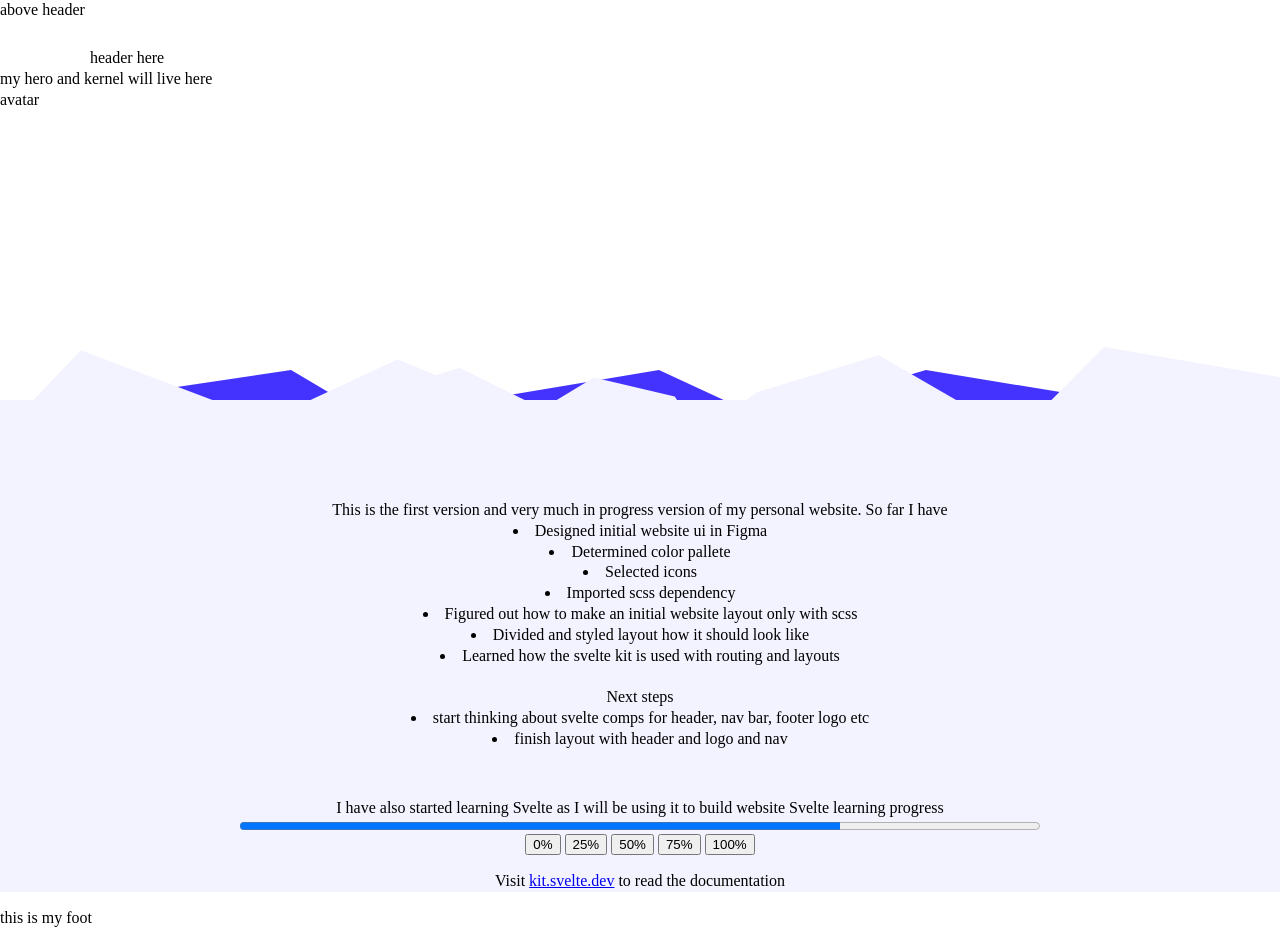
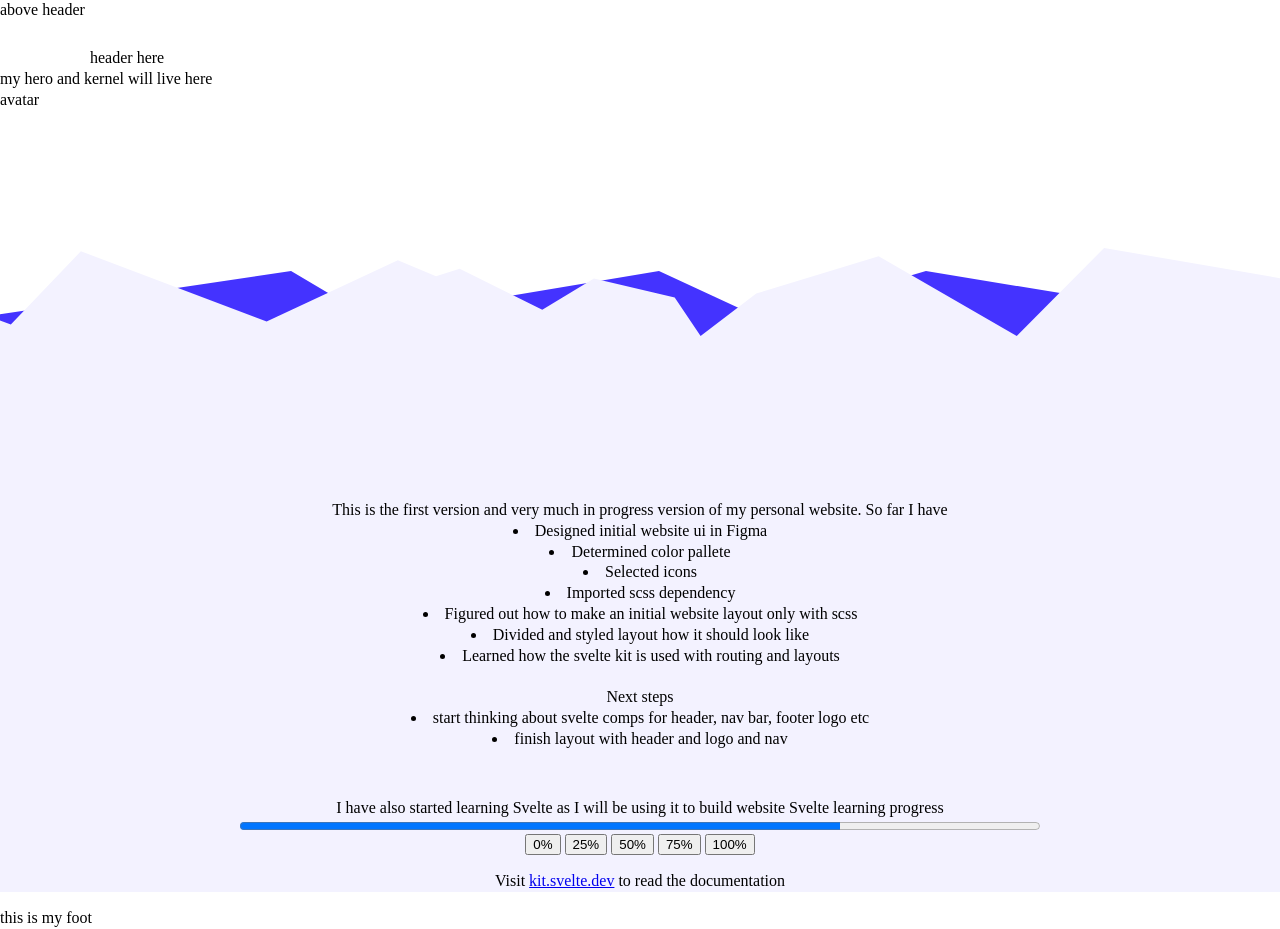
Before and after one commit to vojtechmarek-dev/vojtechmarek.dev, a SvelteKit app: page / in a window 1280 px wide. Built offline with nearby package versions, Linux system fonts and the light colour scheme.

Commit message:
fixed positioning of transition and render of svg

```diff
--- a/src/routes/+layout.svelte
+++ b/src/routes/+layout.svelte
@@ -58,6 +58,8 @@
     .top-area {
         background-color: white;
         height: 400px;
+        position: relative;
+        z-index: 3;
     }
 
     .above-header {
@@ -83,7 +85,7 @@
         position: absolute;
         left: 0px;
         right: 0px;
-        bottom: 300px;
+        bottom: 0px;
         width: 100vw;
         height: 170px;
         z-index: 3;
@@ -91,6 +93,7 @@
 
     .transition-mountain {
         position: absolute;
+        margin-bottom: -1px;
         left: -3%;
         right: -3%;
         bottom: 0px;
```
Lines whose indentation alone changed are shown as unchanged.
